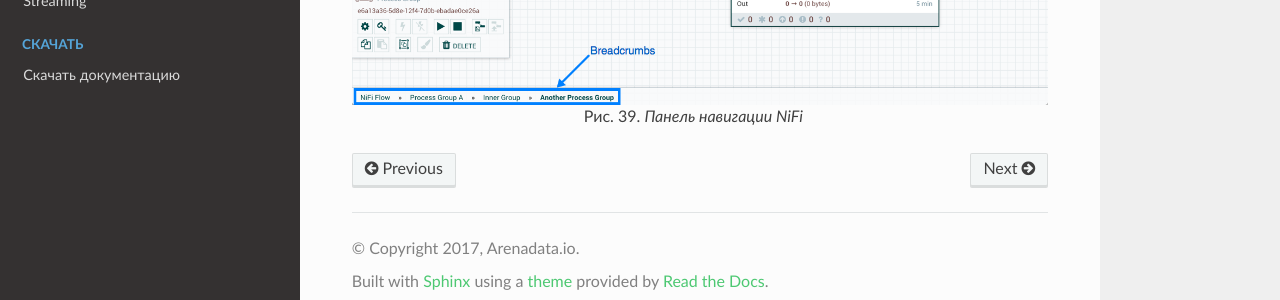
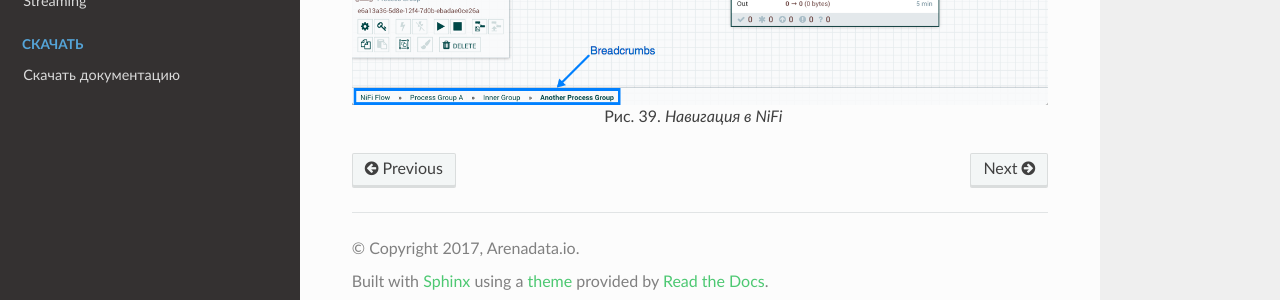
Before and after one commit to arenadata/docs_ads, a Sphinx documentation site: the page built from source/UserNIFI/UI.rst, in a window 1280 px wide and 900 px high, scrolled down 1769 px. Shown: the part 582-882 px from the top of the window. Built offline with Sphinx 7.4.7 and the Read the Docs theme 2.0.0, drawn with Linux system fonts in a browser that asks for light colours; pages that are not in the unit, such as notebooks, are missing from menus.

Commit message:
Update UI.rst

```diff
--- a/source/UserNIFI/UI.rst
+++ b/source/UserNIFI/UI.rst
@@ -42,4 +42,4 @@
 .. figure:: ../imgs/ADS_UserNIFI_UI_breadcrumbs.*
    :align: center
 
-   Панель навигации NiFi
+   Навигация в NiFi
```
